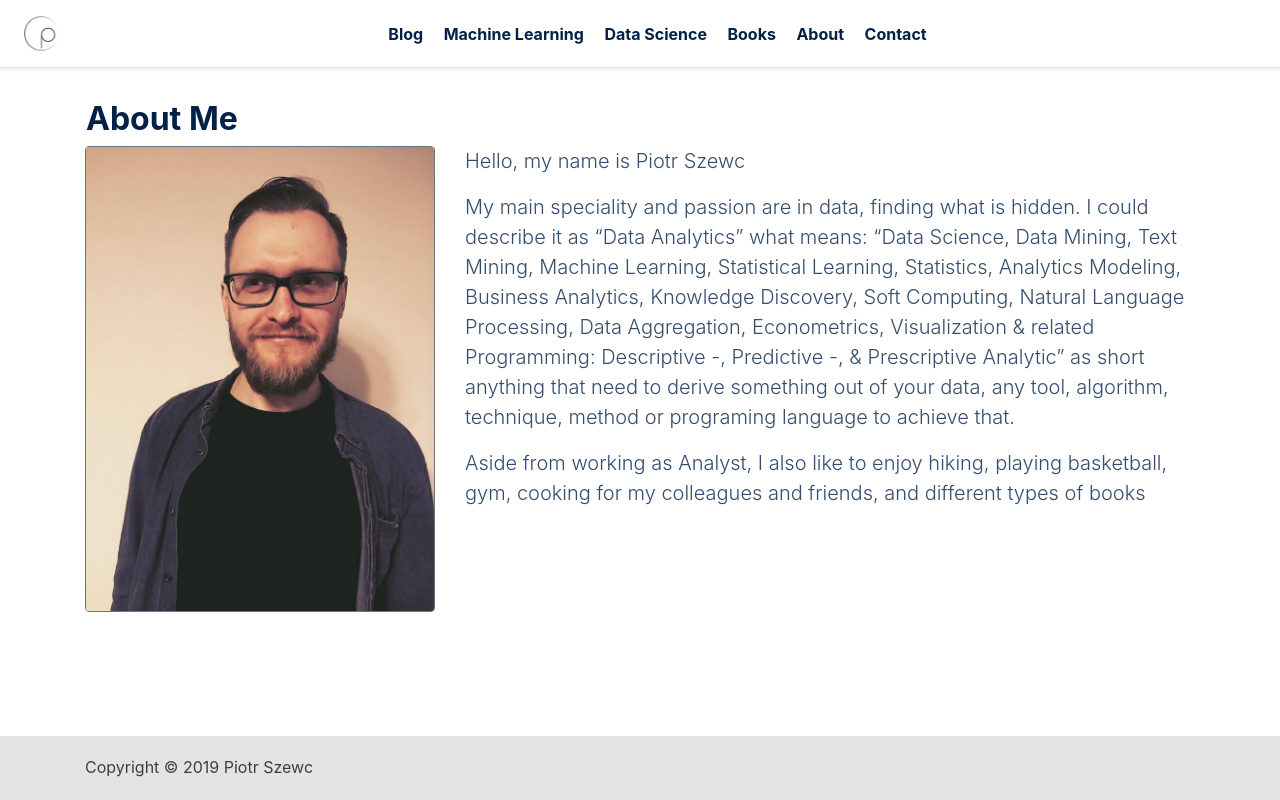
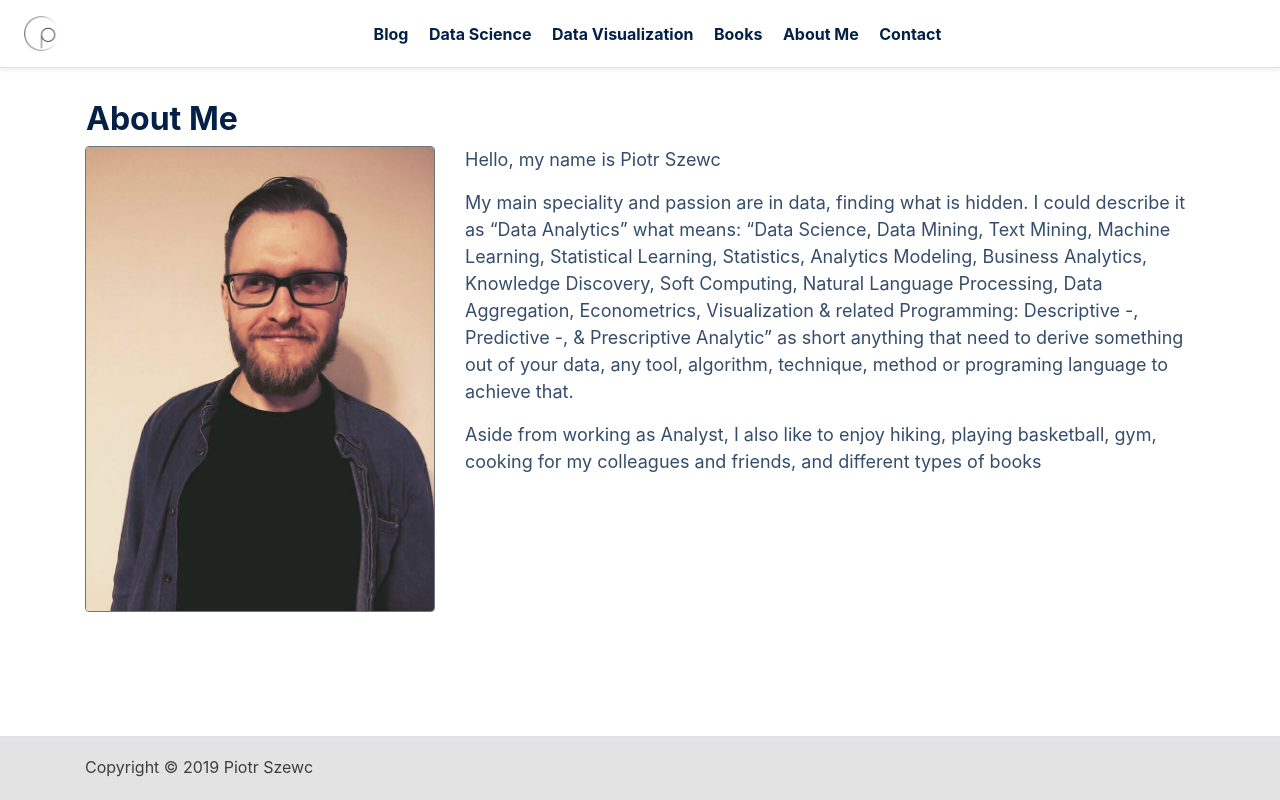
Before and after one commit to piszewc/pszewc, a Django app: page /about/ in a window 1280 px wide. Run offline with Django 3.2, Linux system fonts and the light colour scheme; parts of the project's set-up code (start-up, migrations or seed data) failed here and were passed over; some libraries are stand-ins or nearby versions.

Commit message:
Update list

```diff
--- a/blog/static/css/styles.css
+++ b/blog/static/css/styles.css
@@ -1,6 +1,6 @@
 
 body {
-  color:#354d6c
+  color:#354d6c;
 }
 html {
   position: relative;
@@ -81,6 +81,8 @@ h1, h2, h3, h4 {
 
 main {
   margin-bottom: 5em;
+  font-size: 1.1250em !important;
+
 }
 
 .post_image_resize {
--- a/blog/templates/main/about_page.html
+++ b/blog/templates/main/about_page.html
@@ -12,7 +12,7 @@
         <div class="col-4">
             <img src="{% static 'images/my_face.jpg' %}" class="rounded border border-secondary"
                 width="100%" alt=""></a></div>
-        <div class="col-8 lead justify-content-md-right">
+        <div class="col-8 justify-content-md-right">
 
             <div class="">
                 <p>Hello, my name is Piotr Szewc</p>
--- a/blog/templates/main/base.html
+++ b/blog/templates/main/base.html
@@ -25,10 +25,10 @@
 
         <nav class="my-2 mr-md-auto my-md-0 mr-md-3">
           <a class="nav-item p-2 text-navblue font-weight-bold" href="{% url 'post_list' %}">Blog</a>
-          <a class="nav-item p-2 text-navblue font-weight-bold" href="{% url 'post_list' %}">Machine Learning</a>
           <a class="nav-item p-2 text-navblue font-weight-bold" href="{% url 'post_list' %}">Data Science</a>
+          <a class="nav-item p-2 text-navblue font-weight-bold" href="{% url 'post_list' %}">Data Visualization</a>
           <a class="nav-item p-2 text-navblue font-weight-bold" href="{% url 'book_list' %}">Books</a>
-          <a class="nav-item p-2 text-navblue font-weight-bold" href="{% url 'about_page' %}">About</a>
+          <a class="nav-item p-2 text-navblue font-weight-bold" href="{% url 'about_page' %}">About Me</a>
           <a class="nav-item p-2 text-navblue font-weight-bold" href="{% url 'contact_page' %}">Contact</a>
         </nav>
 
```
Also changed, not shown: blog/templates/books/book_list.html (+5 -6 lines).
